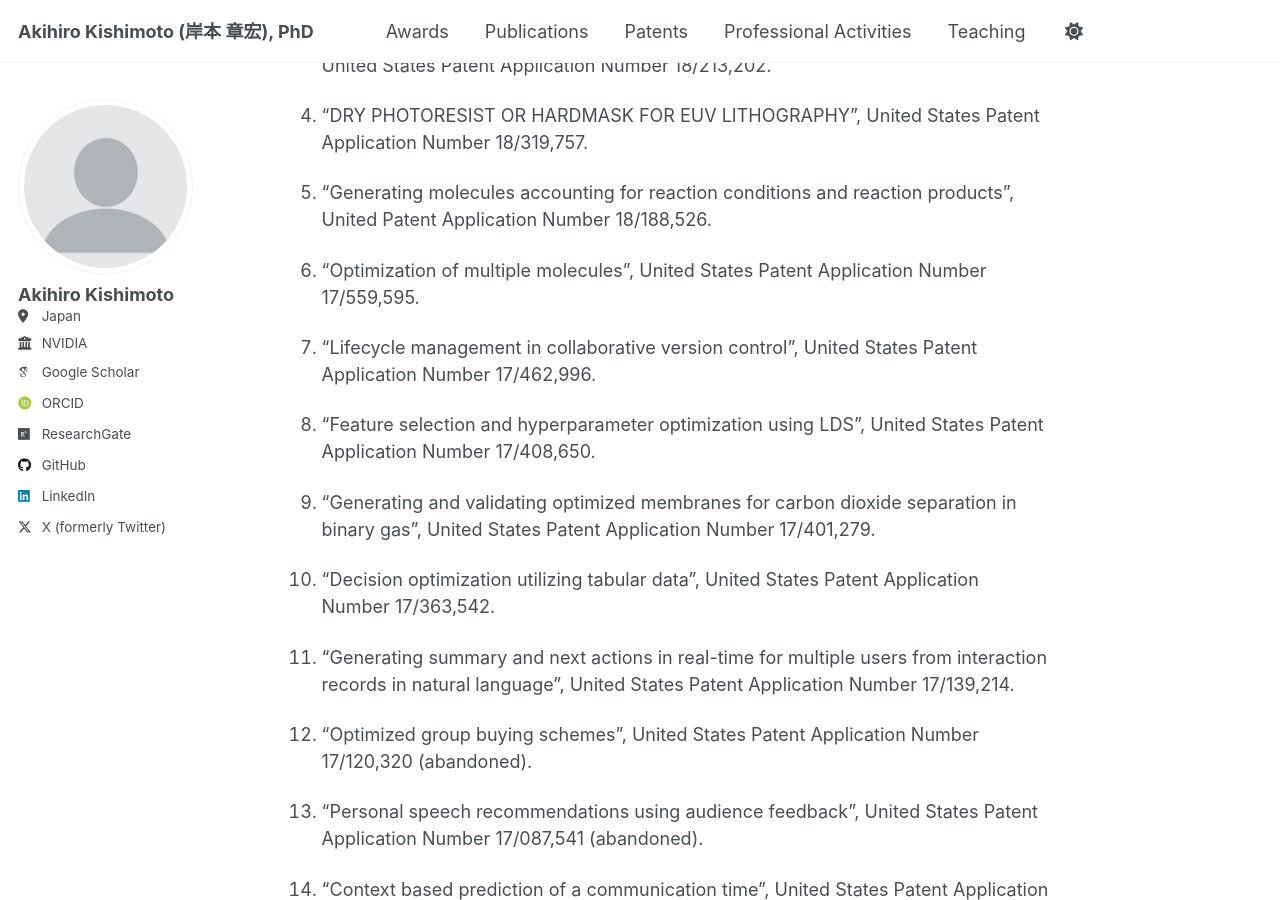
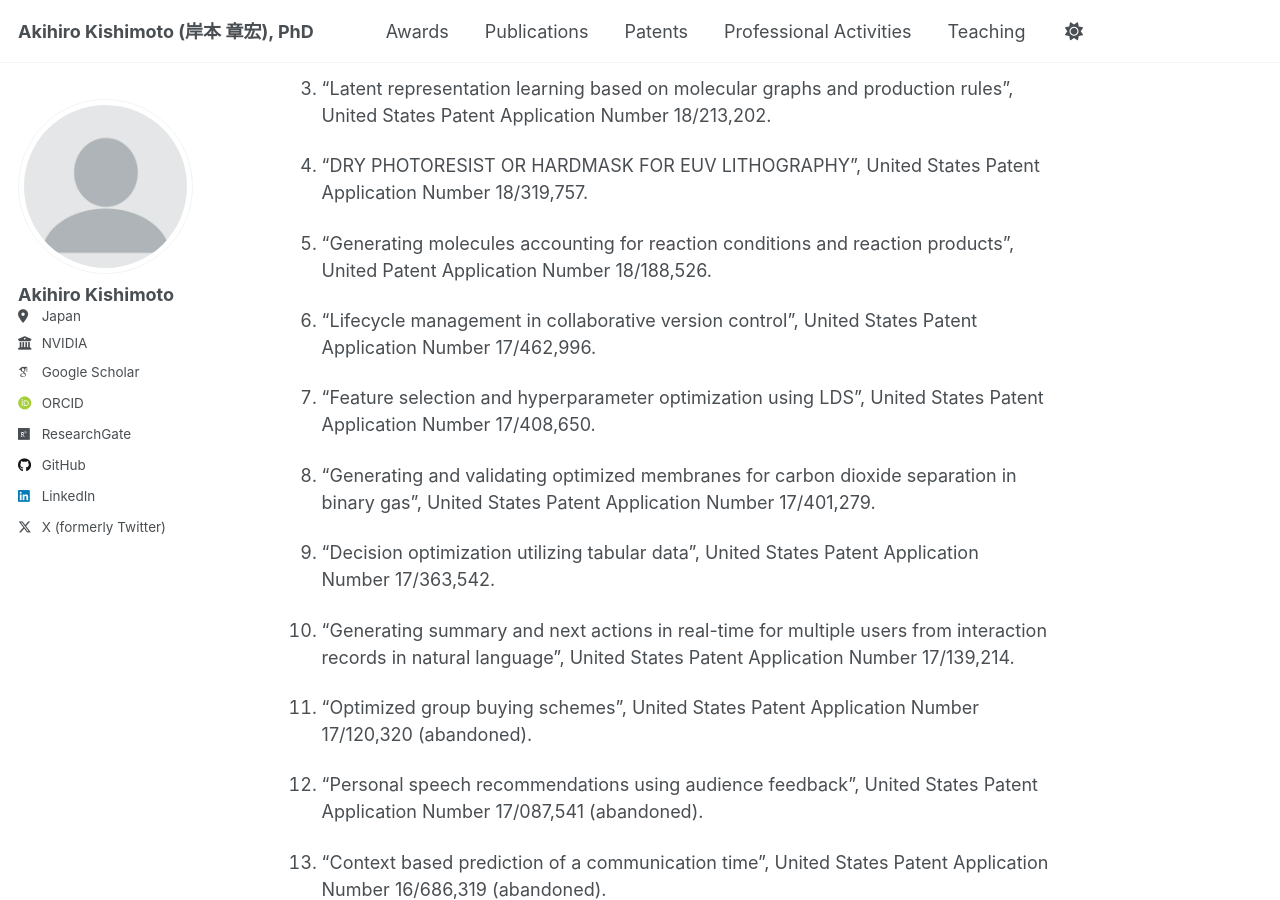
Before and after one commit to kishimoto1974/kishimoto1974.github.io, a Jekyll site: the page built from _pages/patents.md, in a window 1280 px wide and 900 px high, scrolled down 3406 px. Built offline with Jekyll 4.4.1, drawn with Linux system fonts in a browser that asks for light colours; some web fonts are replaced; some of the changed text lies outside the part shown.

Commit message:
update patent lsit

```diff
--- a/_pages/patents.md
+++ b/_pages/patents.md
@@ -104,8 +106,6 @@ You can also find my patents on [my Google Scholar profile](https://scholar.goog
 
 1. "Generating molecules accounting for reaction conditions and reaction products", United Patent Application Number 18/188,526.
 
-1. "Optimization of multiple molecules", United States Patent Application Number 17/559,595.
-
 1. "Lifecycle management in collaborative version control",  United States Patent Application Number 17/462,996.
 
 1. "Feature selection and hyperparameter optimization using LDS", United States Patent Application Number 17/408,650.
```
Also changed, not shown: other parts of _pages/patents.md (+2 -0 lines).
